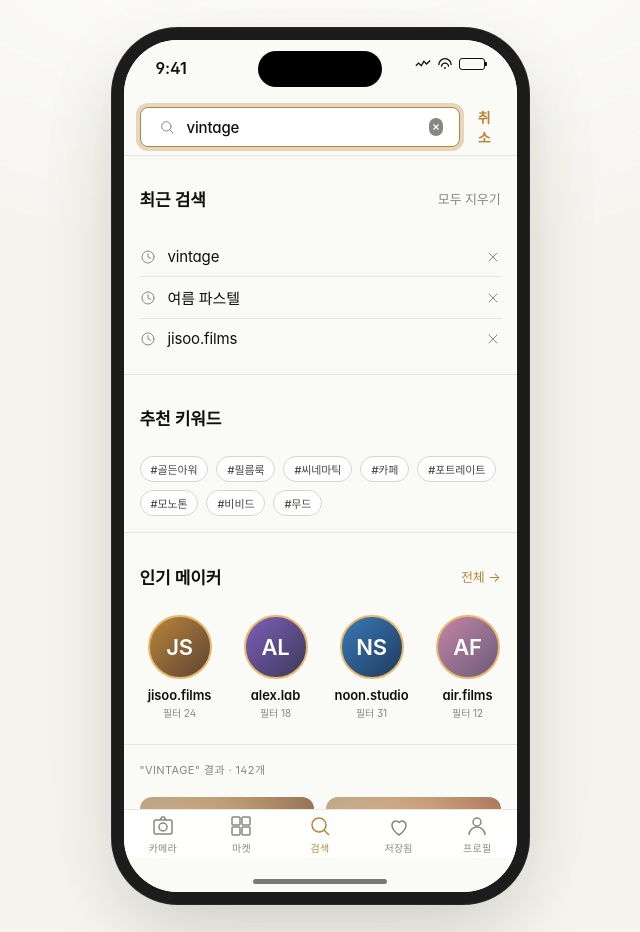
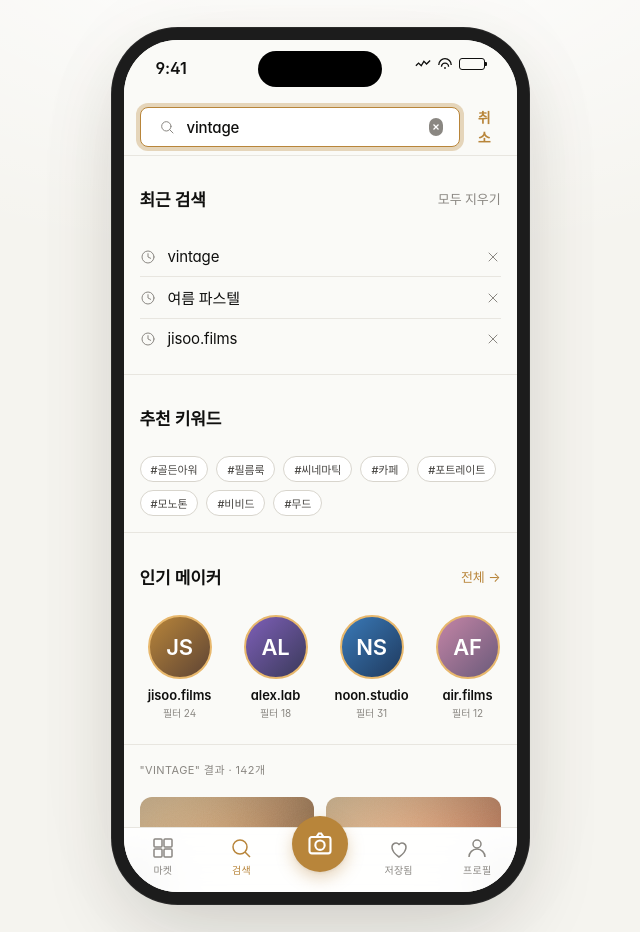
Before and after one commit to jayl2kor/filter-market, a plain HTML site: page mockups/screens/08-search.html in a window 1280 px wide. Shown: the whole page, without its empty margins (320-960 px from the left). Drawn offline with Linux system fonts and the light colour scheme.

Commit message:
docs: refine tabbar with centered camera shutter and remove home indicator
- center 5th tab as 56px circular shutter button (lifted -12px) in marketplace/search/profile
- reorder tabs: 마켓 | 검색 | [shutter] | 저장됨 | 프로필
- tabbar height 49px + 16px bottom padding for label clearance from rounded corners
- hide home indicator (display: none) per design decision
- states-catalog mp-tabbar dots: 3rd dot accented as shutter representation

```diff
--- a/mockups/screens/08-search.html
+++ b/mockups/screens/08-search.html
@@ -252,9 +252,9 @@
       </div>
 
       <nav class="tabbar">
-        <span class="tab"><svg viewBox="0 0 24 24" fill="none" stroke="currentColor" stroke-width="1.5"><rect x="3" y="6" width="18" height="14" rx="2"/><circle cx="12" cy="13" r="4"/><path d="M9 6 L11 3 L13 3 L15 6"/></svg>카메라</span>
         <span class="tab"><svg viewBox="0 0 24 24" fill="none" stroke="currentColor" stroke-width="1.5"><rect x="3" y="3" width="8" height="8" rx="1"/><rect x="13" y="3" width="8" height="8" rx="1"/><rect x="3" y="13" width="8" height="8" rx="1"/><rect x="13" y="13" width="8" height="8" rx="1"/></svg>마켓</span>
         <span class="tab tab--active"><svg viewBox="0 0 24 24" fill="none" stroke="currentColor" stroke-width="1.5"><circle cx="11" cy="11" r="7"/><path d="M21 21 L16 16"/></svg>검색</span>
+        <span class="tab tab--shutter" aria-label="카메라"><span class="tab__shutter"><svg viewBox="0 0 24 24" fill="none" stroke="currentColor" stroke-width="1.8"><rect x="3" y="6" width="18" height="14" rx="2"/><circle cx="12" cy="13" r="4"/><path d="M9 6 L11 3 L13 3 L15 6"/></svg></span></span>
         <span class="tab"><svg viewBox="0 0 24 24" fill="none" stroke="currentColor" stroke-width="1.5"><path d="M12 21 s-7-4.5-7-10 a4 4 0 0 1 7 -2.6 a4 4 0 0 1 7 2.6 c0 5.5 -7 10 -7 10 z"/></svg>저장됨</span>
         <span class="tab"><svg viewBox="0 0 24 24" fill="none" stroke="currentColor" stroke-width="1.5"><circle cx="12" cy="8" r="4"/><path d="M4 21 c0-4.4 3.6-8 8-8 s8 3.6 8 8"/></svg>프로필</span>
       </nav>
--- a/mockups/shared/components.css
+++ b/mockups/shared/components.css
@@ -425,13 +425,17 @@
 .tabbar {
   display: grid;
   grid-template-columns: repeat(5, 1fr);
-  height: var(--tabbar-h);
+  height: calc(var(--tabbar-h) + var(--sp-md));   /* 49 + 16 = 65px */
+  padding-bottom: var(--sp-md);                   /* 라벨이 라운드 코너에 닿지 않게 */
+  box-sizing: border-box;
   background: var(--tabbar-bg);
   backdrop-filter: blur(24px);
   -webkit-backdrop-filter: blur(24px);
   border-top: 1px solid var(--border-subtle);
   flex: 0 0 auto;
 }
+/* 탭바 직후의 spacer 제거 — 탭바가 화면 바닥까지 내려옴 */
+.tabbar + .screen__bottom-spacer { display: none; }
 
 .tab {
   display: flex;
@@ -448,16 +452,36 @@
 
 .tab svg { width: 24px; height: 24px; }
 .tab--active { color: var(--accent); }
+
+/* 가운데 카메라 셔터 (큰 원형) */
+.tab--shutter {
+  font-size: 0;          /* 텍스트 라벨 숨김 — 아이콘만 표시 */
+  padding: 0;
+  overflow: visible;     /* lift된 원형이 잘리지 않게 */
+}
 .tab__shutter {
-  width: 38px;
-  height: 38px;
+  width: 56px;
+  height: 56px;
   border-radius: var(--r-full);
   background: var(--accent);
   color: var(--text-inverse);
   display: flex;
   align-items: center;
   justify-content: center;
-  margin-bottom: 4px;
+  margin: 0;
+  transform: translateY(-12px);
+  box-shadow:
+    0 6px 16px rgba(184, 133, 58, 0.34),
+    0 1px 3px rgba(0, 0, 0, 0.08);
+  transition: transform var(--d-fast) var(--ease-standard),
+              box-shadow var(--d-fast) var(--ease-standard);
+}
+.tab__shutter svg { width: 28px; height: 28px; }
+.tab--shutter:active .tab__shutter {
+  transform: translateY(-12px) scale(0.96);
+  box-shadow:
+    0 4px 10px rgba(184, 133, 58, 0.28),
+    0 1px 2px rgba(0, 0, 0, 0.08);
 }
 
 /* ============================================================
--- a/mockups/shared/phone-frame.css
+++ b/mockups/shared/phone-frame.css
@@ -126,24 +126,9 @@
   border-radius: 1px;
 }
 
-/* 홈 인디케이터 — 라이트는 차콜, 다크는 흰색 */
-.home-indicator {
-  position: absolute;
-  bottom: 8px;
-  left: 50%;
-  transform: translateX(-50%);
-  width: 134px;
-  height: 5px;
-  background: var(--text-primary);
-  border-radius: var(--r-full);
-  z-index: 100;
-  opacity: 0.55;
-}
-
-[data-theme="dark"] .home-indicator { opacity: 0.9; }
-
-.home-indicator--dim { opacity: 0.3; }
-[data-theme="dark"] .home-indicator--dim { opacity: 0.4; }
+/* 홈 인디케이터 — 디자인 결정으로 비표시. HTML 마커는 유지하되 시각적으로 숨김. */
+.home-indicator { display: none; }
+.home-indicator--dim { display: none; }
 
 /* 콘텐츠 영역 */
 .screen {
```
Also changed, not shown: mockups/screens/06-marketplace-home.html (+1 -1 lines), mockups/screens/09-profile.html (+1 -1 lines), mockups/screens/states-catalog.html (+7 -0 lines).
